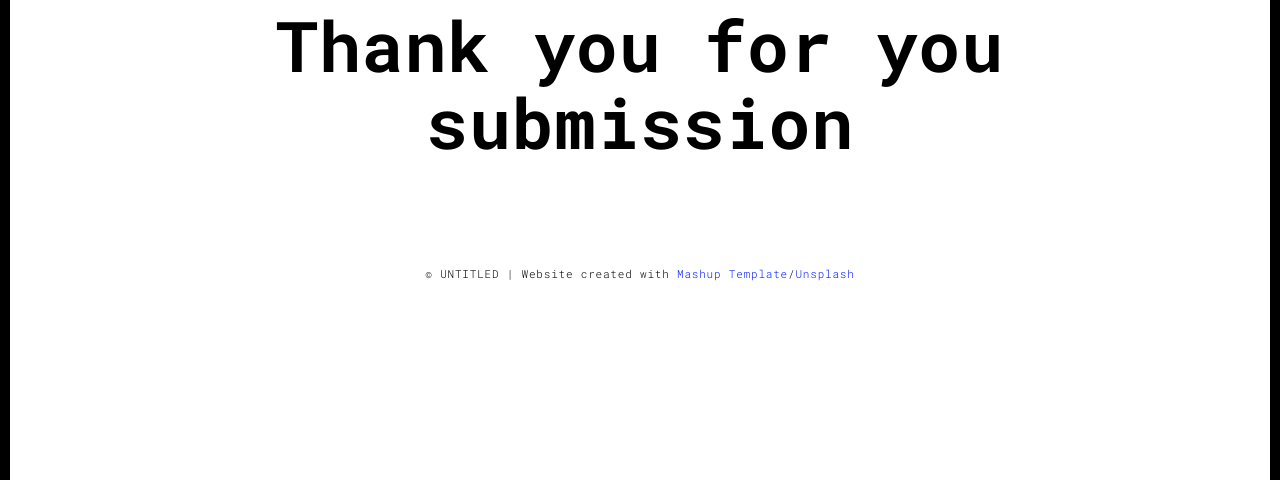
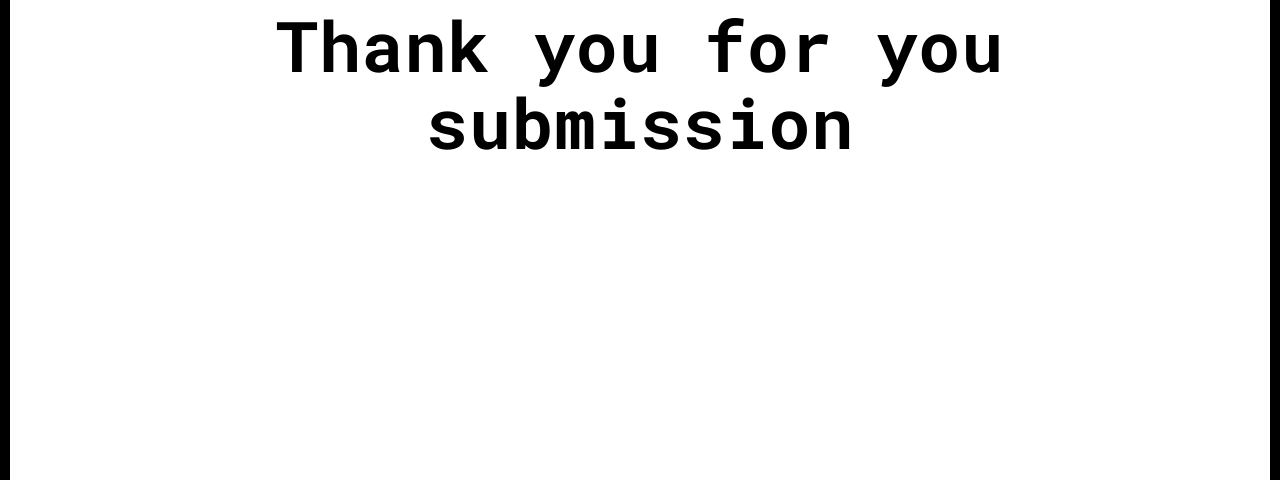
Before and after one commit to elvinsl/portfolio, a Flask app: template templates/thankyou.html in a window 1280 px wide. Shown: the part 214-694 px from the top of the page. Run offline with Flask 2, Linux system fonts and the light colour scheme; the template is opened without the code that fills it, so the values that code supplies are empty.

Commit message:
Update thankyou.html

```diff
--- a/templates/thankyou.html
+++ b/templates/thankyou.html
@@ -77,9 +77,7 @@
     <div class="container">
       <div class="row">
         <div class="col-xs-12">
-          <p>© UNTITLED | Website created with <a href="http://www.mashup-template.com/"
-              title="Create website with free html template">Mashup Template</a>/<a href="https://www.unsplash.com/"
-              title="Beautiful Free Images">Unsplash</a></p>
+          <p></p>
         </div>
       </div>
     </div>
```
